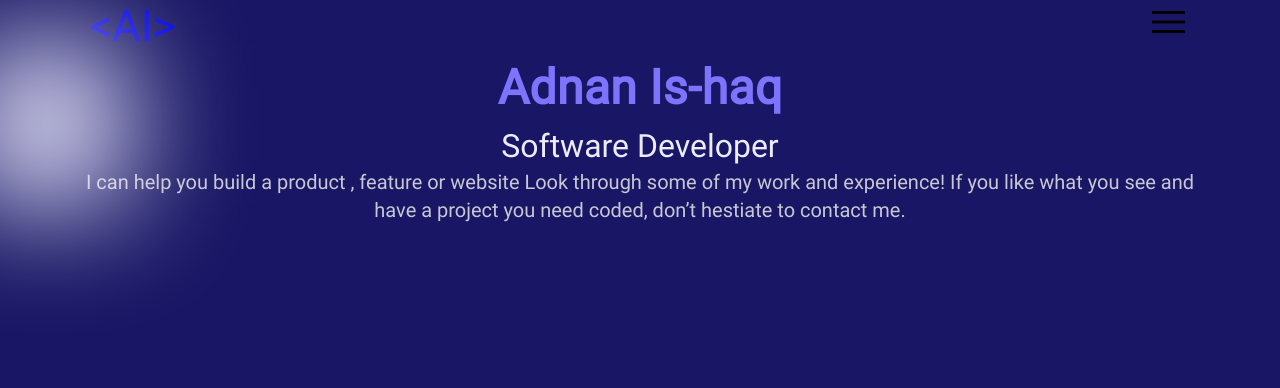
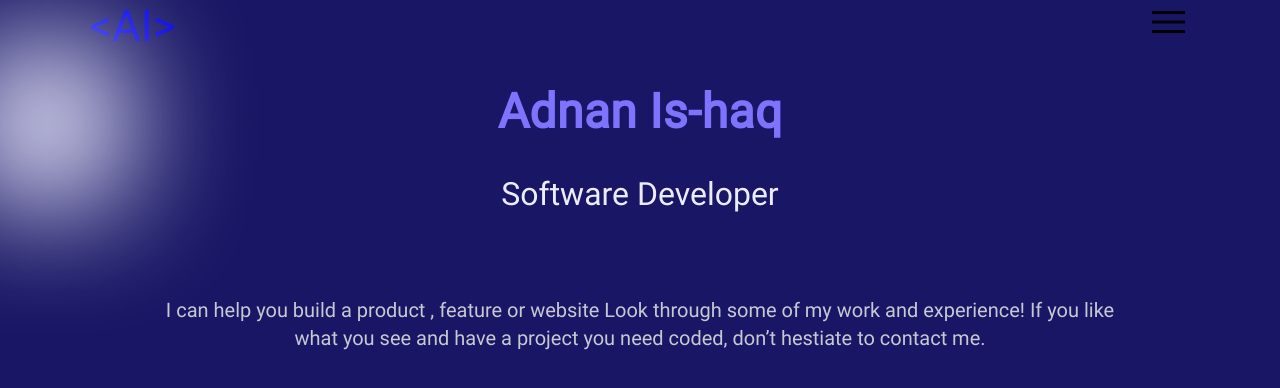
Before and after one commit to AdnanOlarmmi/Personal_Portfolio, a website: page index.html in a window 1280 px wide. Drawn offline with nearby package versions, Linux system fonts and the light colour scheme.

Commit message:
removed some useless files

```diff
--- a/styles.css
+++ b/styles.css
@@ -60,6 +60,7 @@ section {
 #section__ownerName {
   font-weight: 700;
   font-size: 48px;
+  margin: 0.5em;
   line-height: 72px;
   text-align: center;
   letter-spacing: 0.37px;
@@ -69,6 +70,7 @@ section {
 #section__ownerRole {
   font-weight: 500;
   font-size: 32px;
+  margin: 0.5em;
   line-height: 44px;
   color: #edecff;
 }
@@ -76,6 +78,7 @@ section {
 #section__ownerAbout {
   font-weight: 400;
   font-size: 20px;
+  margin: 4em;
   line-height: 28px;
   color: #c8c8d4;
 }
```
Also changed, not shown: Roboto/Roboto-Black.ttf (deleted), Roboto/Roboto-BlackItalic.ttf (deleted), Roboto/Roboto-Bold.ttf (deleted), Roboto/Roboto-BoldItalic.ttf (deleted), Roboto/Roboto-Italic.ttf (deleted), Roboto/Roboto-Light.ttf (deleted), Roboto/Roboto-LightItalic.ttf (deleted), Roboto/Roboto-Medium.ttf (deleted), Roboto/Roboto-MediumItalic.ttf (deleted), Roboto/Roboto-Thin.ttf (deleted), Roboto/Roboto-ThinItalic.ttf (deleted), images/Vector.png (deleted), images/Vectorhamburger.svg (deleted), images/hamburgerButton/Vector-1.svg (deleted), 4 more files.
